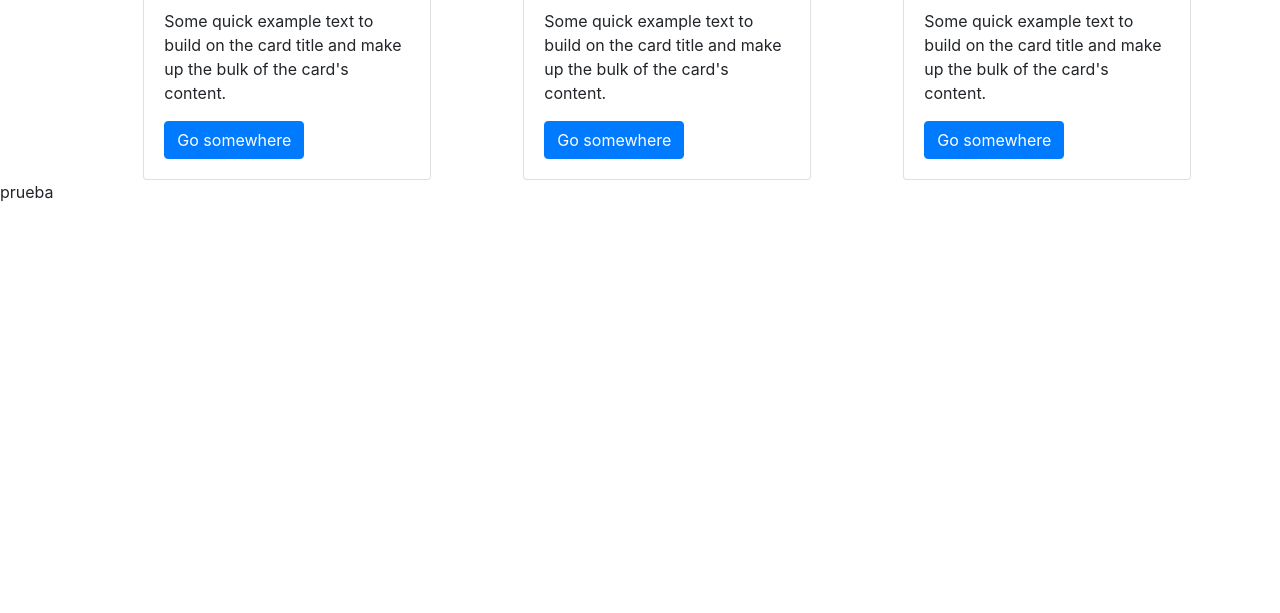
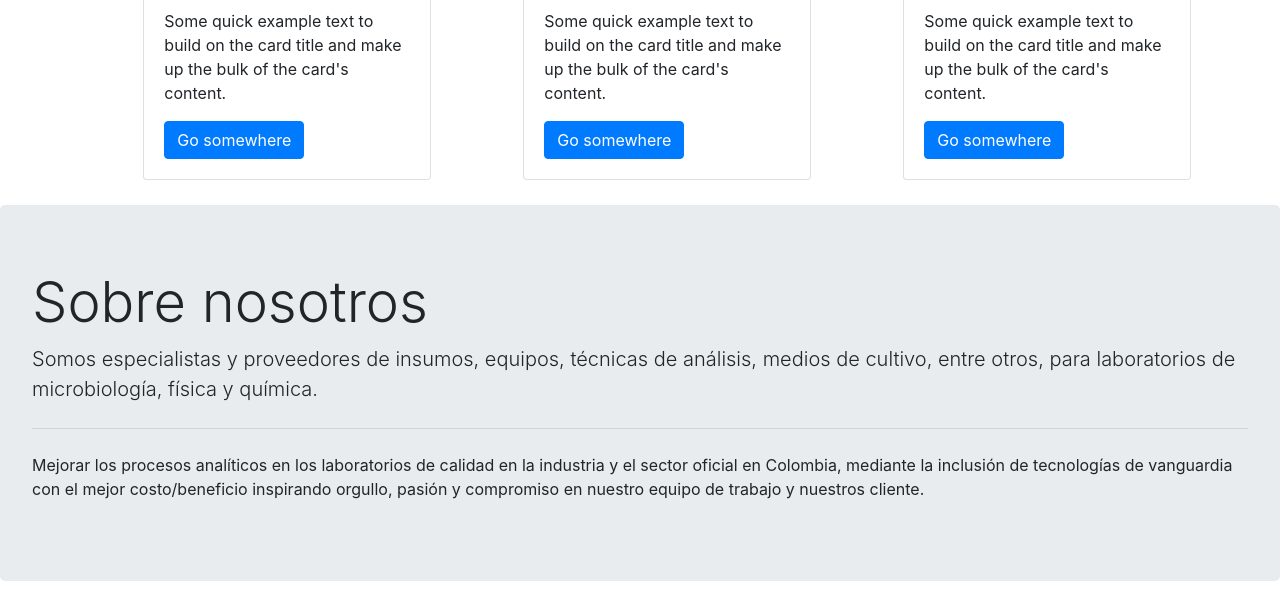
Before and after one commit to dapineda10/html-landing_page_github, a plain HTML site: page index.html in a window 1280 px wide. Shown: the part 882-1495 px from the top of the page. Before the commit the page ends 1086 px from the top, so only its background shows below. Drawn offline with nearby package versions, Linux system fonts and the light colour scheme.

Commit message:
Se agrega la sección sobre nosotros

```diff
--- a/index.css
+++ b/index.css
@@ -28,6 +28,10 @@ ul {
     margin-top: 25px;
   }
 
+  #about{
+    margin-top: 25px;
+  }
+
   .imageCarousel{
     height:530px;
   }
--- a/index.html
+++ b/index.html
@@ -17,8 +17,8 @@
         <div>
             <ul>
                 <li><a href="#carouselComponent">Inicio</a></li>
-                <li><a href="#prices>Precios">Precios</a></li>
-                <li><a href="about.asp">About</a></li>
+                <li><a href="#prices">Precios</a></li>
+                <li><a href="#about">Sobre nosotros</a></li>
                 <li><a href="contact.asp">Contacto</a></li>
             </ul>
         </div>
@@ -79,8 +79,11 @@
           </div>
         </div>
       </div>
-      <div id="prueba">
-          prueba
+      <div class="jumbotron" id="about">
+        <h1 class="display-4">Sobre nosotros</h1>
+        <p class="lead">Somos especialistas y proveedores de insumos, equipos, técnicas de análisis, medios de cultivo, entre otros, para laboratorios de microbiología, física y química.</p>
+        <hr class="my-4">
+        <p>Mejorar los procesos analíticos en los laboratorios de calidad en la industria y el sector oficial en Colombia, mediante la inclusión de tecnologías de vanguardia con el mejor costo/beneficio inspirando orgullo, pasión y compromiso en nuestro equipo de trabajo y nuestros cliente.</p>
       </div>
     </div>
 </body>
```
